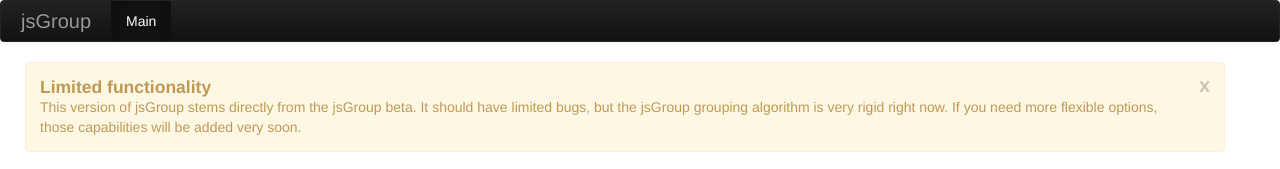
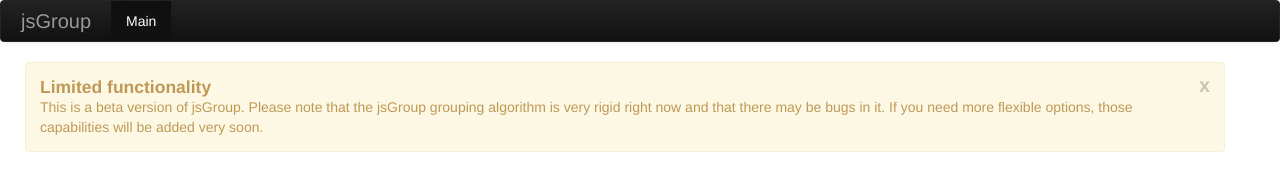
Before and after one commit to evan10s/jsgroup, a plain HTML site: page index.html in a window 1280 px wide. Shown: the top 169 px of the page. Drawn offline with nearby package versions, Linux system fonts and the light colour scheme.

Commit message:
Improved the "Limited functionality" message
Improved the "Limited functionality" message so that it says that "This
is a beta version of jsGroup" rather than that "This version of jsGroup
stems directly from the jsGroup beta."

```diff
--- a/index.html
+++ b/index.html
@@ -36,8 +36,7 @@
 		<div class="alert alert-block alert-warning fade in">
 			<button type="button" class="close" data-dismiss="alert">x</button>
 			<h4 class="alert-heading">Limited functionality</h4>
-			<p>This version of jsGroup stems directly from the jsGroup beta.  It should have limited bugs,
-			but the jsGroup grouping algorithm is very rigid right now.  If you need more flexible options,
+			<p>This is a beta version of jsGroup.  Please note that the jsGroup grouping algorithm is very rigid right now and that there may be bugs in it.  If you need more flexible options,
 			those capabilities will be added very soon.</p>
 		</div>
       <div class="span6" id="settings">
```
